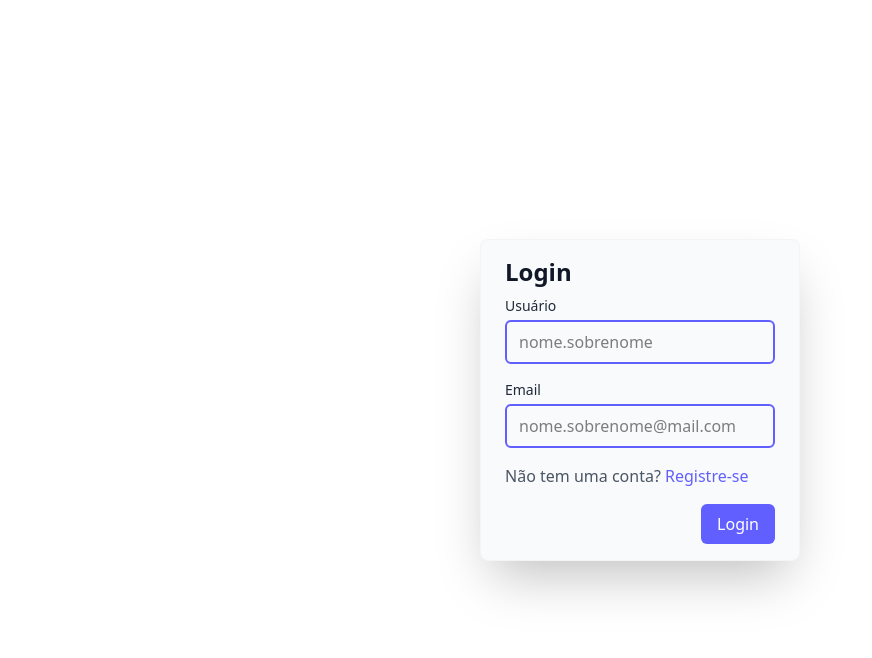
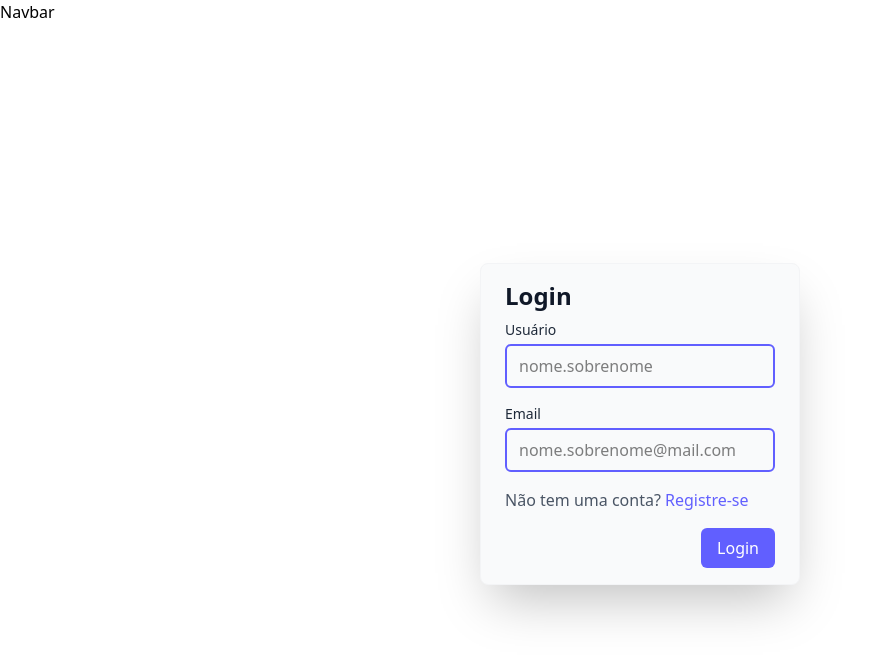
Before and after one commit to Allyhere/access-control-cp, a React app: page / in a window 1280 px wide. Shown: the top 658 px of the page, without its empty margins (0-872 px from the left). Built offline with nearby package versions, Linux system fonts and the light colour scheme; the HTML template or start-up script is replaced by a standard one.

Commit message:
feat: adiciona navbar no wrapper

```diff
--- /dev/null
+++ b/src/components/Navbar.tsx
@@ -0,0 +1,5 @@
+function Navbar() {
+  return <header>Navbar</header>;
+}
+
+export { Navbar };
--- a/src/layout/wrapper.tsx
+++ b/src/layout/wrapper.tsx
@@ -1,10 +1,14 @@
 import { type PropsWithChildren } from "react";
+import { Navbar } from "../components/Navbar";
 
 function Wrapper({ children }: PropsWithChildren) {
   return (
-    <main className="min-h-screen w-full grid rows-[1fr_max-content_1fr]">
-      {children}
-    </main>
+    <>
+      <Navbar />
+      <main className="min-h-screen w-full grid rows-[1fr_max-content_1fr]">
+        {children}
+      </main>
+    </>
   );
 }
 
```
